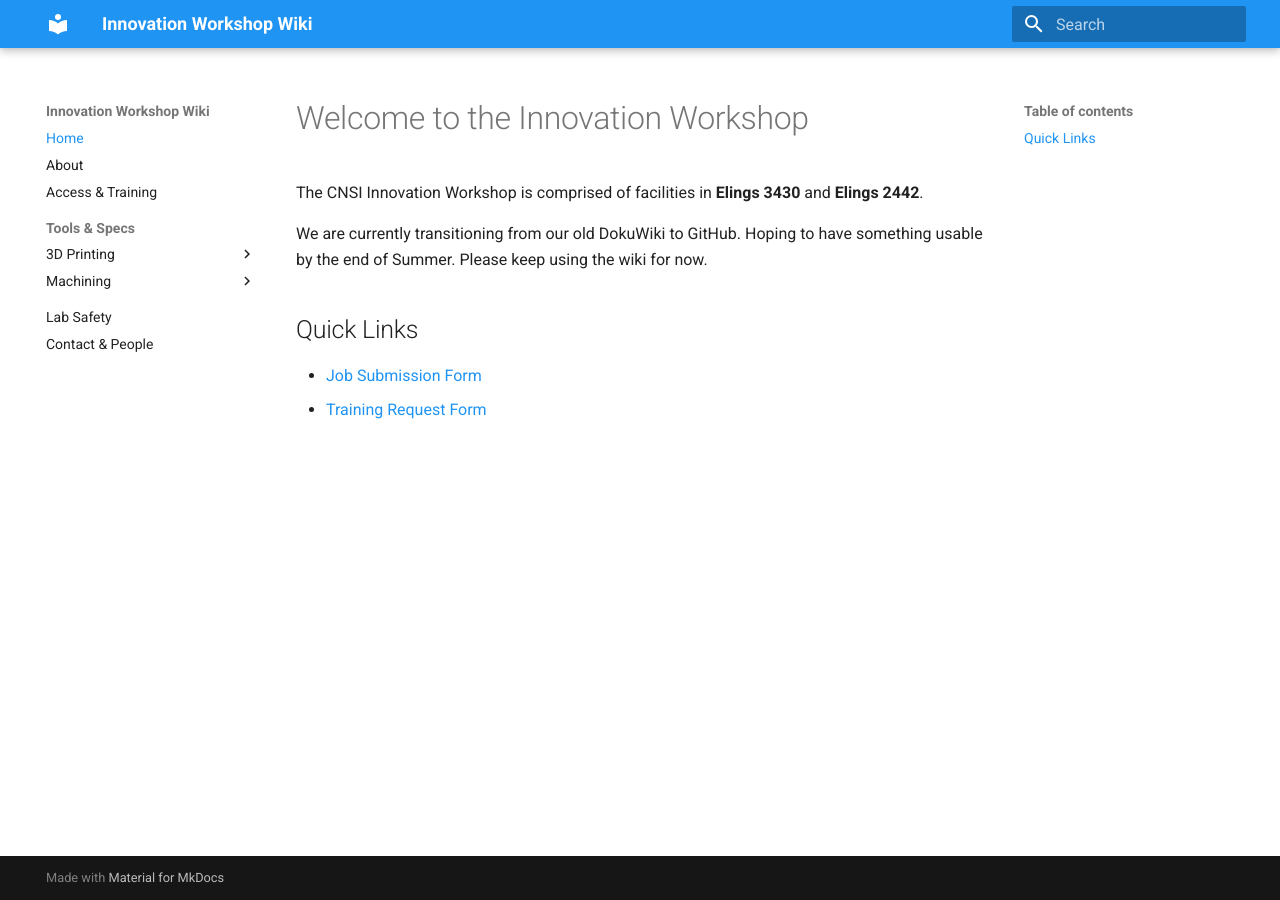
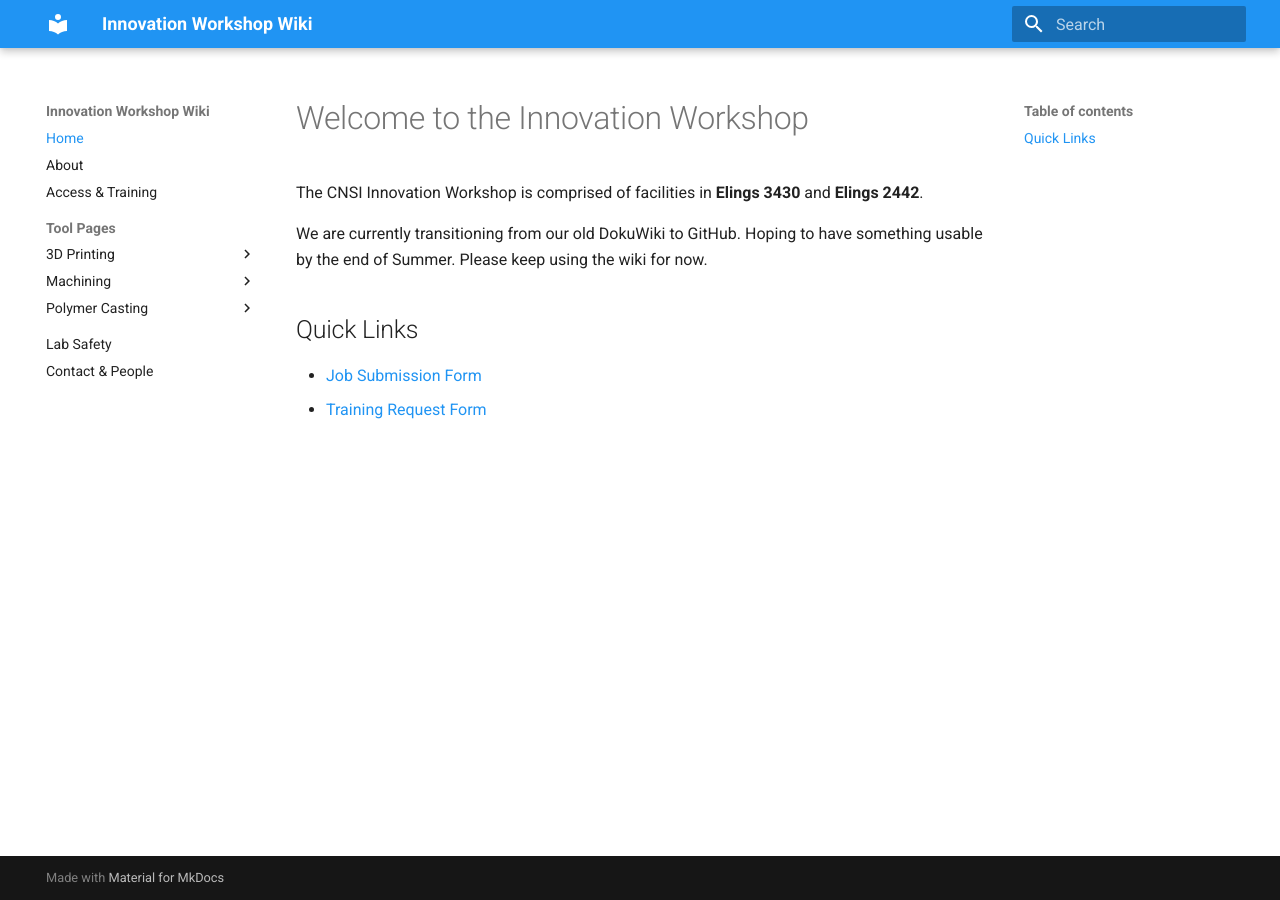
Before and after one commit to ucsb-innovation-workshop/ucsb-innovation-workshop.github.io, an MkDocs documentation site: the page built from docs/index.md, in a window 1280 px wide. Built offline with MkDocs 1.6.1 and Material for MkDocs 9.7.7, drawn with Linux system fonts in a browser that asks for light colours; some of the changed lines change nothing that is shown.

Commit message:
Update mkdocs.yml
adding tool pages

```diff
--- a/mkdocs.yml
+++ b/mkdocs.yml
@@ -23,11 +23,26 @@
   - Home: index.md
   - About: about.md
   - Access & Training: access-and-training.md
-  - Tools & Specs:
+  - Tool Pages:
       - 3D Printing:
-          - Bambu Lab: tools/3d-printing/bambu-lab.md
-          - Form 4 Resin: tools/3d-printing/form4.md
+          - Bambu X1C: tools/3d-printing/bambu-x1c.md
+          - Bambu H2D: tools/3d-printing/bambu-h2d.md
+          - Form 4: tools/3d-printing/form4.md
+          - Form 3: tools/3d-printing/form3.md
       - Machining:
-          - CNC Glass/Silicon: tools/machining/cnc-cutter.md
+          - Haas CNC Super Mini Mill: tools/machining/haas.md
+          - Vertical Mill: tools/machining/mill.md
+          - Lathe: tools/machining/lathe.md
+          - Drill Press: tools/machining/drill-press.md
+          - Band Saw: tools/machining/band-saw.md
+          - Wazer Waterjet: tools/machining/wazer/md
+          - ThunderLaser Nova 35: tools/machining/laser-cutter.md
+      - Polymer Casting:
+          - Thinky Planetary Mixer: tools/polymer-casting/thinky.md
+          - Silanization Chamber: tools/polymer-casting/silane.md
+          - Vacuum Chambers: tools/polymer-casting/vacuum-chambers.md
+          - Plasma Chamber: tools/polymer-casting/plasma.md
+          - UV Ozone Chamber: tools/polymer-casting/uv-ozone.md
+          - Convection Ovens: tools/polymer-casting/ovens.md
   - Lab Safety: lab-safety.md
   - Contact & People: people.md
```
